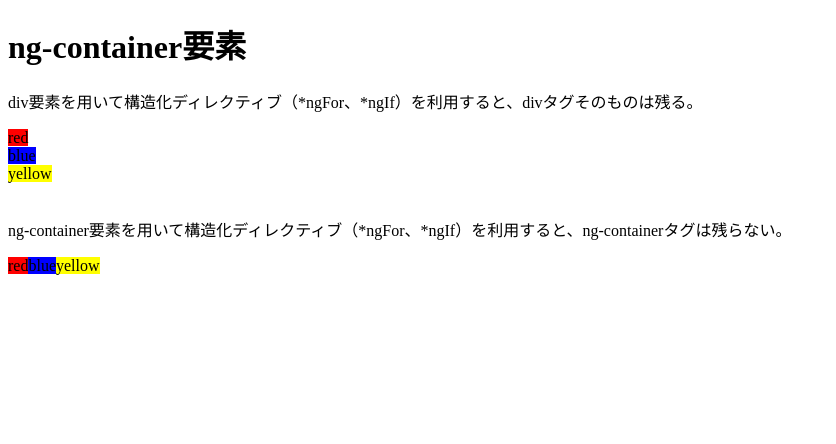
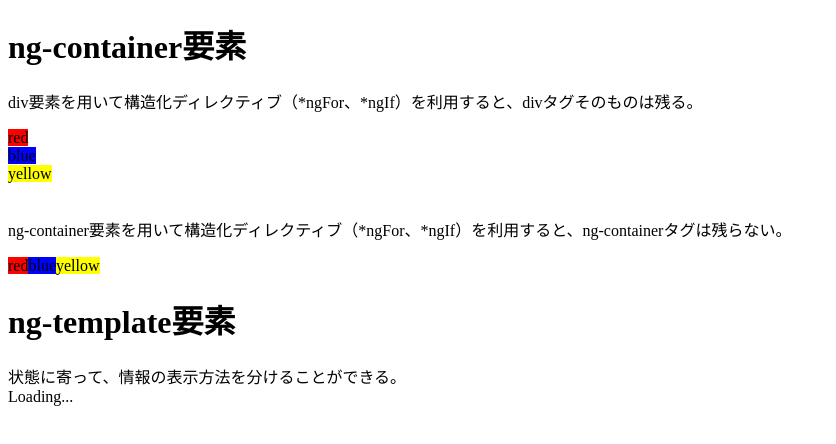
Before and after one commit to gotetu/angular-showcase, an Angular app: page / in a window 1280 px wide. Shown: the top 444 px of the page, without its empty margins (0-836 px from the left). Built offline with nearby package versions, Linux system fonts and the light colour scheme.

Commit message:
ng-template要素の使い方を追加

```diff
--- a/src/app/app.component.html
+++ b/src/app/app.component.html
@@ -1 +1,2 @@
 <app-ng-container></app-ng-container>
+<app-ng-template></app-ng-template>
--- a/src/app/app.module.ts
+++ b/src/app/app.module.ts
@@ -3,11 +3,13 @@ import { NgModule } from '@angular/core';
 
 import { AppComponent } from './app.component';
 import { NgContainerComponent } from './ng-container/ng-container.component';
+import { NgTemplateComponent } from './ng-template/ng-template.component';
 
 @NgModule({
   declarations: [
     AppComponent,
-    NgContainerComponent
+    NgContainerComponent,
+    NgTemplateComponent
   ],
   imports: [
     BrowserModule
--- /dev/null
+++ b/src/app/ng-template/ng-template.component.html
@@ -0,0 +1,8 @@
+<h1>ng-template要素</h1>
+状態に寄って、情報の表示方法を分けることができる。
+<div *ngIf="this.loaded; else loading">
+    Loaded.
+</div>
+<ng-template #loading>
+    <div>Loading...</div>
+</ng-template>
--- /dev/null
+++ b/src/app/ng-template/ng-template.component.ts
@@ -0,0 +1,14 @@
+import { Component, OnInit } from '@angular/core';
+
+@Component({
+  selector: 'app-ng-template',
+  templateUrl: './ng-template.component.html',
+  styleUrls: ['./ng-template.component.css']
+})
+export class NgTemplateComponent implements OnInit {
+  loaded = false;
+  constructor() { }
+
+  ngOnInit(): void {
+  }
+}
```
Also changed, not shown: src/app/ng-template/ng-template.component.css (added), 1 other file (tests, documents, lock files or other folders).
